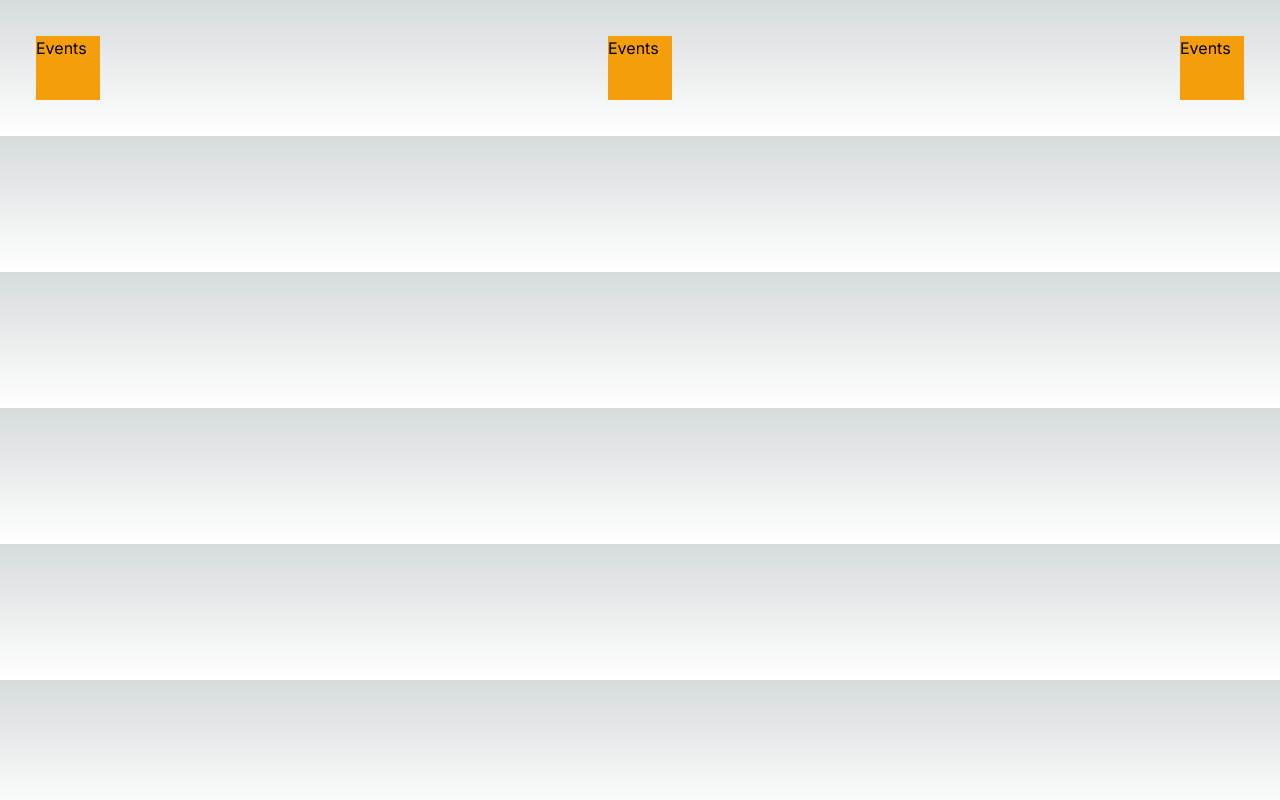
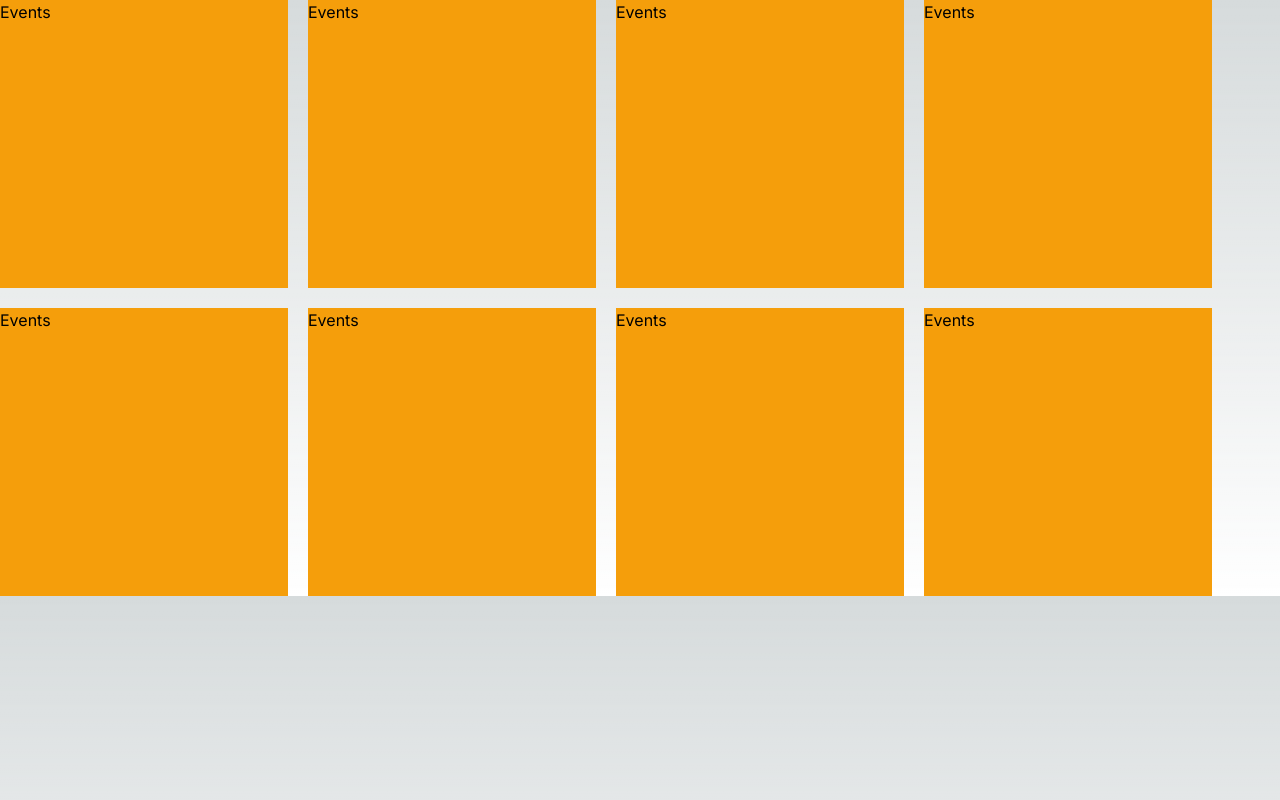
Before and after one commit to etizel/framework-react, a Next.js app: page / in a window 1280 px wide. Built offline with nearby package versions, Linux system fonts and the light colour scheme.

Commit message:
Tailwind-basic

```diff
--- a/src/app/page.tsx
+++ b/src/app/page.tsx
@@ -4,9 +4,14 @@ export default function EventsComponents() {
   return (
     <div
       className={`
-    flex justify-between
+    flex flex-wrap gap-5
     `}
     >
+      <Events />
+      <Events />
+      <Events />
+      <Events />
+      <Events />
       <Events />
       <Events />
       <Events />
--- a/src/components/basics/Events.tsx
+++ b/src/components/basics/Events.tsx
@@ -2,7 +2,7 @@ export default function Events() {
   return (
     <div
       className={`
-    h-16 w-16 bg-amber-500 m-9
+    h-72 w-72 bg-amber-500
   `}
     >
       Events
```
